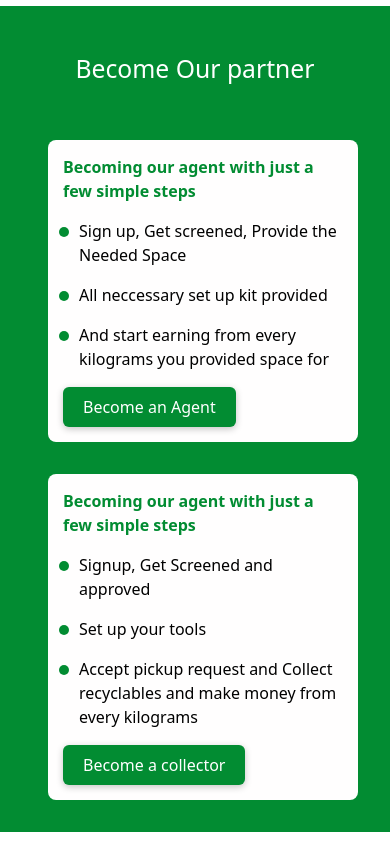
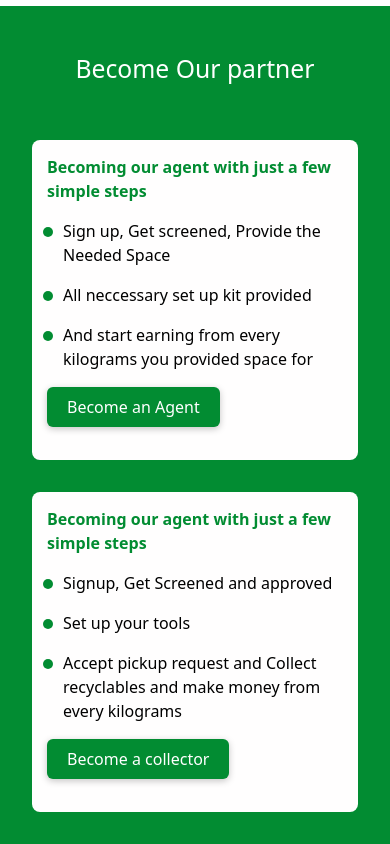
Before and after one commit to walexy026/WasteXpert, a React (Create React App) app: page / in a window 390 px wide. Shown: the part 2100-2944 px from the top of the page. Built offline with nearby package versions, Linux system fonts and the light colour scheme.

Commit message:
done with the be our partner section

```diff
--- a/src/Components/BecomePartner/BecomePartner.css
+++ b/src/Components/BecomePartner/BecomePartner.css
@@ -10,18 +10,18 @@
   margin-top: 2rem;
   background: #fffefe;
   border-radius: 8px;
-  max-height: 430px;
+  min-height: 320px;
   padding: 15px;
-  max-width: 500px;
+  min-width: 420px;
   margin-left: 1rem;
 }
 .BecomePartner .beText2 {
   margin-top: 2rem;
   background: #fffefe;
   border-radius: 8px;
-  max-height: 430px;
+  min-height: 320px;
   padding: 15px;
-  max-width: 500px;
+  min-width: 420px;
   margin-left: 1rem;
 }
 .BecomePartner .BpP1 {
@@ -41,4 +41,15 @@
   position: absolute;
   background-color: #028c32;
   transform: translate(-20px, 8px);
+}
+
+@media only screen and (max-width: 768px) {
+  .beText {
+    min-width: 260px !important;
+    margin-left: 0rem !important;
+  }
+  .beText2 {
+    min-width: 260px !important;
+    margin-left: 0rem !important;
+  }
 }/*# sourceMappingURL=BecomePartner.css.map */
--- a/src/Components/BecomePartner/BecomePartner.scss
+++ b/src/Components/BecomePartner/BecomePartner.scss
@@ -9,9 +9,9 @@
     margin-top: 2rem;
     background: #fffefe;
     border-radius: 8px;
-    max-height: 430px;
+    min-height: 320px;
     padding: 15px;
-    max-width: 500px;
+    min-width: 420px;
     margin-left:1rem;
 
   }
@@ -27,9 +27,9 @@
     margin-top: 2rem;
     background: #fffefe;
     border-radius: 8px;
-    max-height: 430px;
+    min-height: 320px;
     padding: 15px;
-    max-width: 500px;
+    min-width: 420px;
     margin-left:1rem;
   }
   .BpP1{
@@ -55,5 +55,13 @@
 
 
 @media only screen and (max-width:768px) {
+    .beText{
+      min-width: 260px !important;
+      margin-left: 0rem !important;
 
+    }
+    .beText2{
+      min-width: 260px !important;
+      margin-left: 0rem !important;
+    }
 }
```
Also changed, not shown: 1 other file (tests, documents, lock files or other folders).
